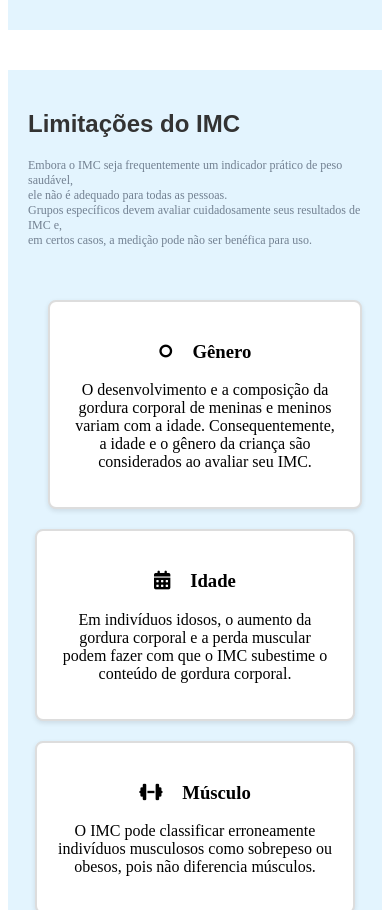
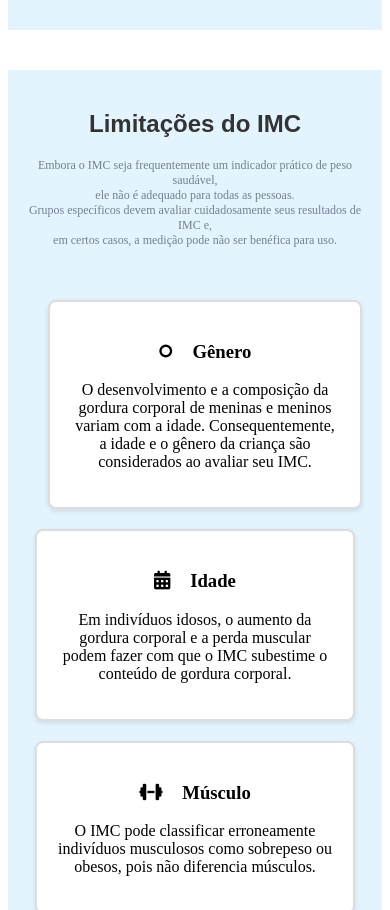
Before and after one commit to DelclecianoSuporte/Calculador-Imc, an Angular app: page / in a window 390 px wide. Shown: the part 1360-2270 px from the top of the page. Built offline with nearby package versions, Linux system fonts and the light colour scheme.

Commit message:
ajuste final no css

```diff
--- a/src/app/calculadora/calculadora.component.css
+++ b/src/app/calculadora/calculadora.component.css
@@ -460,4 +460,12 @@ p.descricao-imc {
     .item-3 {
         margin-bottom: 0;
     }
+
+    .titulo-limitacao {
+        text-align: center;
+    }
+
+    .descricao-limitacao {
+        text-align: center;
+    }
 }
```
